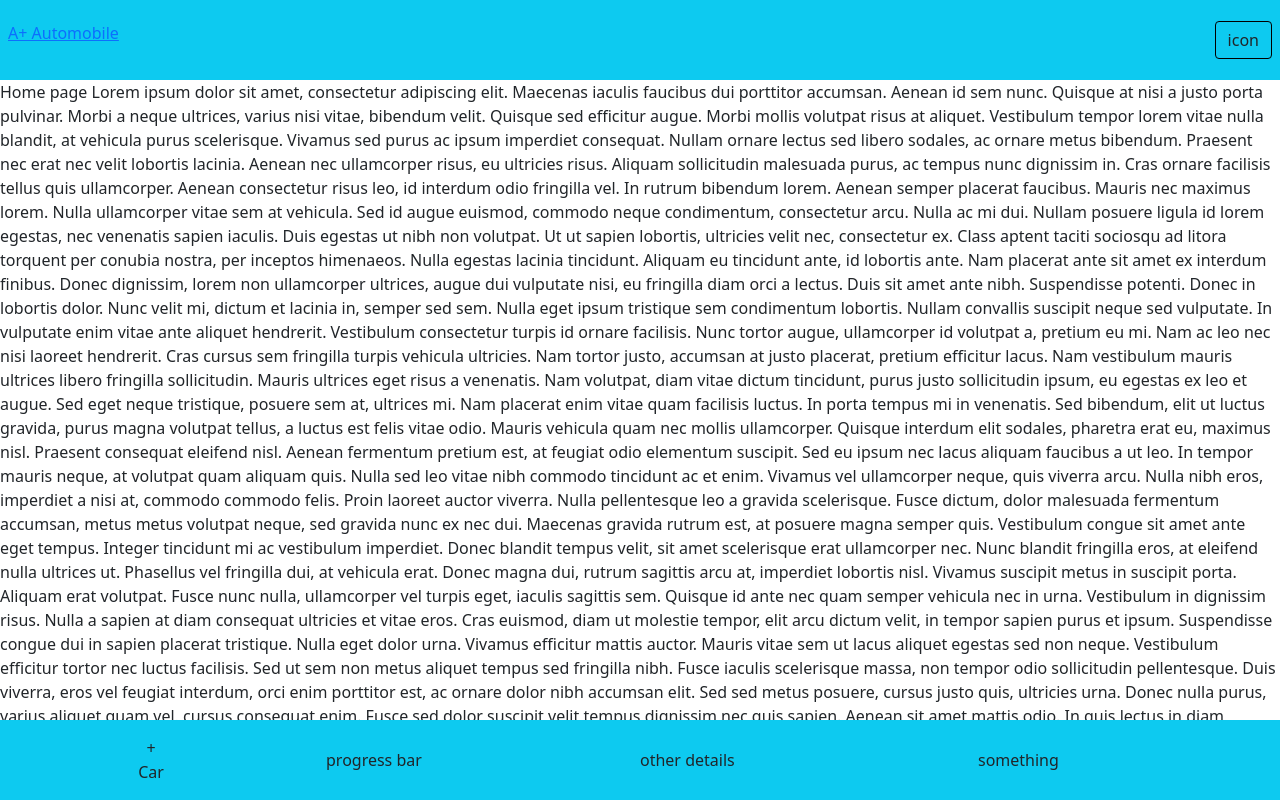
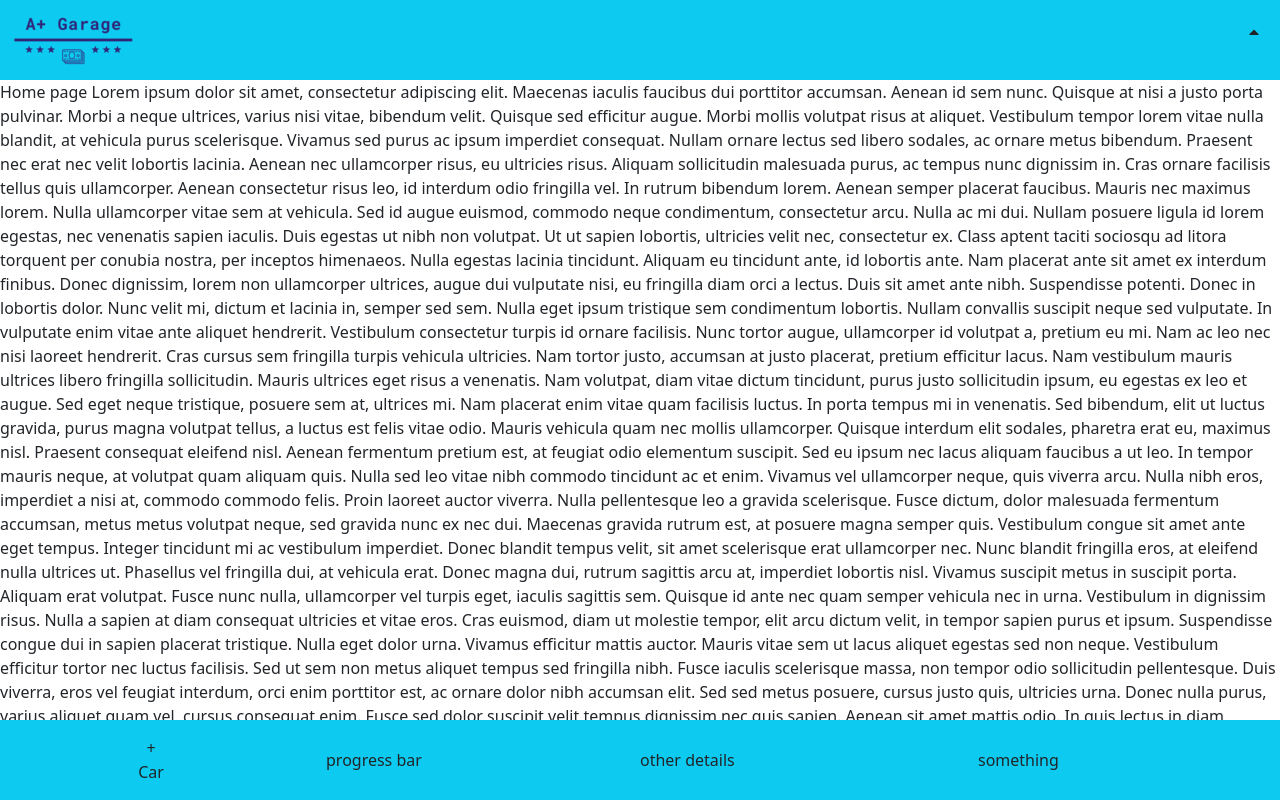
Before and after one commit to wandji20/a-plus-garage, a React (Create React App) app: page / in a window 1280 px wide. Shown: the top 800 px of the page. Built offline with nearby package versions, Linux system fonts and the light colour scheme.

Commit message:
Install font awesom library, add nav logo and dynamicaly display icons in the nav

```diff
--- a/package.json
+++ b/package.json
@@ -3,6 +3,9 @@
   "version": "0.1.0",
   "private": true,
   "dependencies": {
+    "@fortawesome/fontawesome-svg-core": "^1.2.35",
+    "@fortawesome/free-solid-svg-icons": "^5.15.3",
+    "@fortawesome/react-fontawesome": "^0.1.14",
     "@testing-library/jest-dom": "^5.14.1",
     "@testing-library/react": "^11.2.7",
     "@testing-library/user-event": "^12.8.3",
--- a/src/components/presentation/Nav.js
+++ b/src/components/presentation/Nav.js
@@ -2,6 +2,9 @@
 import { Link } from 'react-router-dom';
 import PropTypes from 'prop-types';
 import { connect } from 'react-redux';
+import { FontAwesomeIcon } from '@fortawesome/react-fontawesome';
+import { faCaretUp, faCaretDown } from '@fortawesome/free-solid-svg-icons';
+import logo from '../../assets/logo.png';
 
 const Nav = (props) => {
   const { loggedIn } = props;
@@ -12,12 +15,16 @@
     setDisplay(!display);
   };
 
+  const icon = display
+    ? <FontAwesomeIcon icon={faCaretDown} />
+    : <FontAwesomeIcon icon={faCaretUp} />;
+
   return (
     <header className="container d-flex flex-column justify-content-center bg-info remove-padding header">
       <nav className="nav justify-content-between mx-2">
         <div className="">
           <Link to="/">
-            A+ Automobile
+            <img src={logo} alt="logo" />
           </Link>
         </div>
         <div className="">
@@ -26,12 +33,11 @@
               ? 'user name'
               : (
                 <button
-                  style={{ border: '1px solid black' }}
                   type="button"
                   className="btn"
                   onClick={handleNavOptions}
                 >
-                  icon
+                  {icon}
                 </button>
               )
 
@@ -42,24 +48,21 @@
       {
         display && (
         <div className="nav-controls bg-light position-absolute d-flex flex-column align-items-center">
-          <button type="button" className="btn btn">
+          <button type="button" className="btn" onClick={handleNavOptions}>
             <Link to="/log_in">
               Sign In
             </Link>
           </button>
-          <button type="button" className="btn">
+          <button type="button" className="btn" onClick={handleNavOptions}>
             <Link to="/sign_up">
               Sign Up
             </Link>
           </button>
-          <button type="button" className="btn">
+          <button type="button" className="btn" onClick={handleNavOptions}>
             <Link to="/logout">
               Sign Out
             </Link>
           </button>
-          {/* <button type="button" className="btn">
-            Exit
-          </button> */}
         </div>
         )
       }
--- a/src/index.css
+++ b/src/index.css
@@ -37,7 +37,7 @@
 
 .nav-controls {
   right: 0;
-  top: 10vh;
+  top: 5vh;
 }
 
 .nav-controls a {
```
Also changed, not shown: src/assets/logo.png (added), 1 other file (tests, documents, lock files or other folders).
